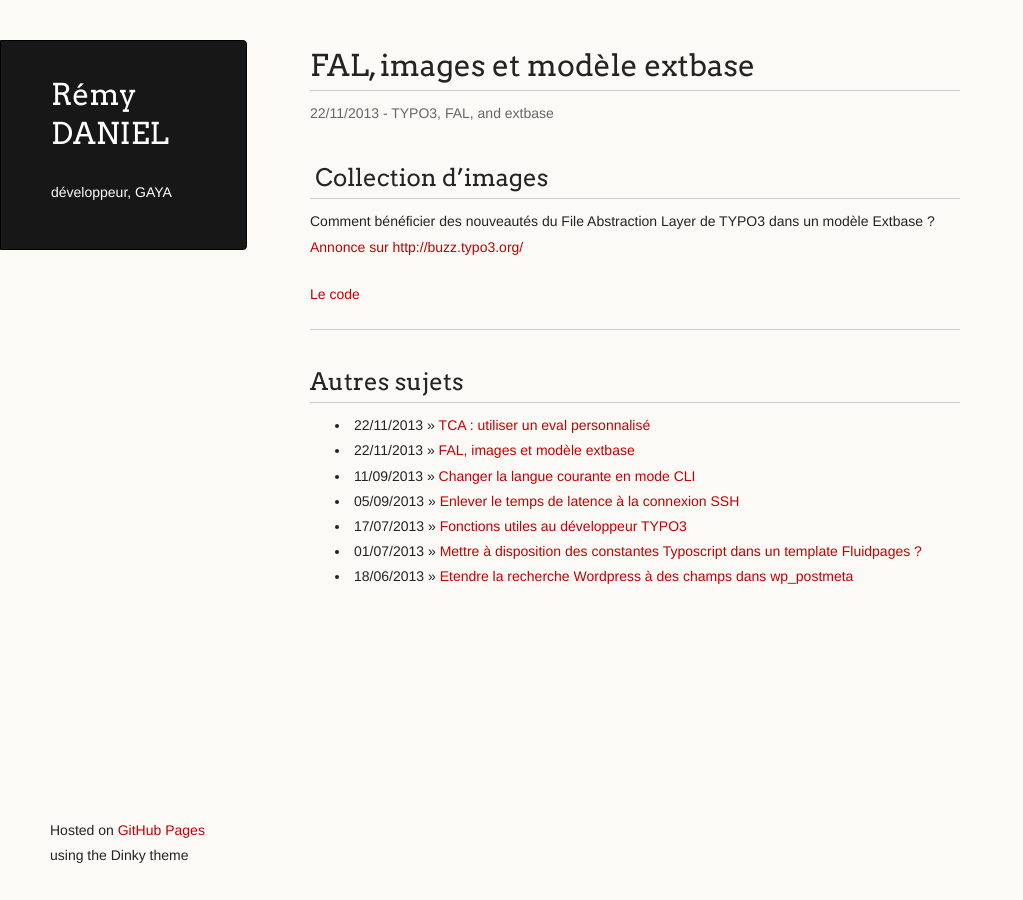
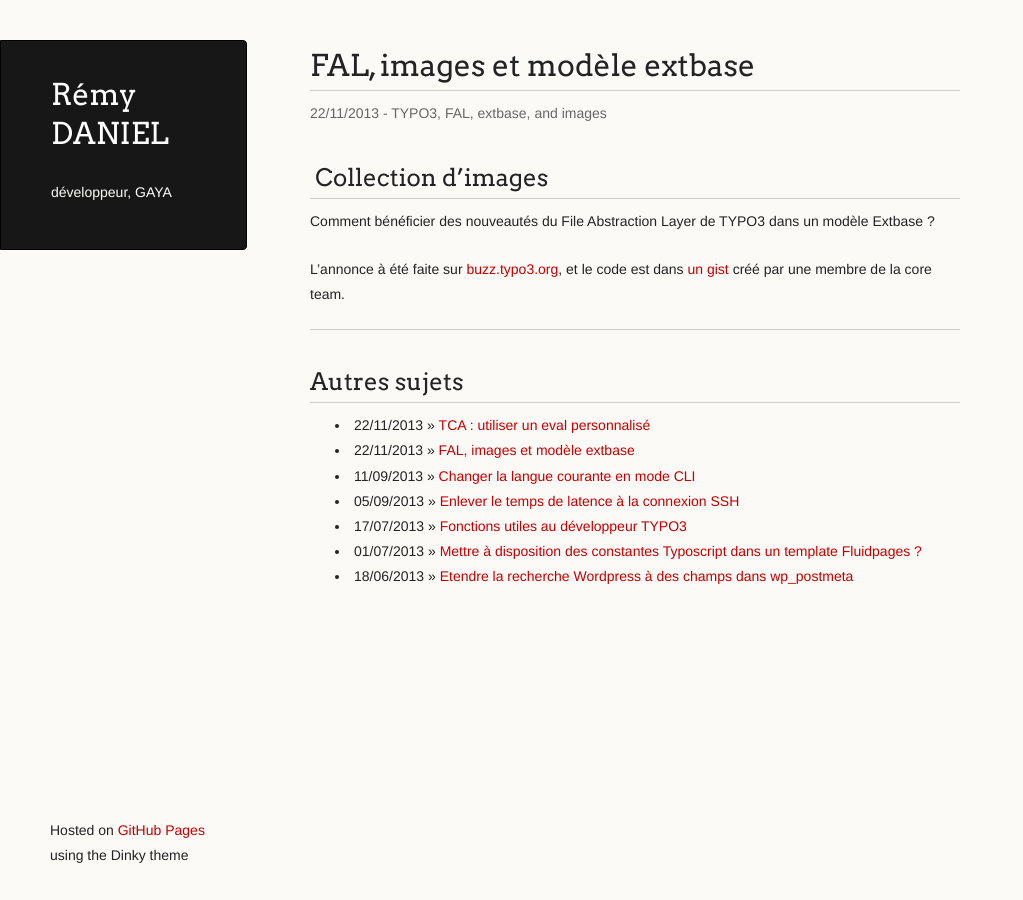
Before and after one commit to dogawaf/dogawaf.github.com, a Jekyll site: the page built from _posts/2013-11-22-FAL-in-extbase.markdown, in a window 1280 px wide. Shown: the whole page, without its empty margins (0-1023 px from the left). Built offline with Jekyll 4.4.1, drawn with Linux system fonts in a browser that asks for light colours; Markdown is read by kramdown in place of the engine named in the settings.

Commit message:
corrections

```diff
--- a/_posts/2013-11-22-FAL-in-extbase.markdown
+++ b/_posts/2013-11-22-FAL-in-extbase.markdown
@@ -3,12 +3,11 @@ title: "FAL, images et modèle extbase"
 layout: post
 published: true
 categories: TYPO3
-tags: TYPO3 FAL extbase
+tags: TYPO3 FAL extbase images
 ---
 
 ## Collection d'images
 
 Comment bénéficier des nouveautés du File Abstraction Layer de TYPO3 dans un modèle Extbase ?
-[Annonce sur http://buzz.typo3.org/](http://buzz.typo3.org/teams/extbase/article/fal-and-extbase-the-easy-part/)
 
-[Le code](https://gist.github.com/maddy2101/5668835)
+L'annonce à été faite sur [buzz.typo3.org](http://buzz.typo3.org/teams/extbase/article/fal-and-extbase-the-easy-part/), et le code est dans [un gist](https://gist.github.com/maddy2101/5668835) créé par une membre de la core team.
```
Also changed, not shown: _posts/2013-11-22-TCA-eval-personnalise.markdown (+2 -6 lines).
